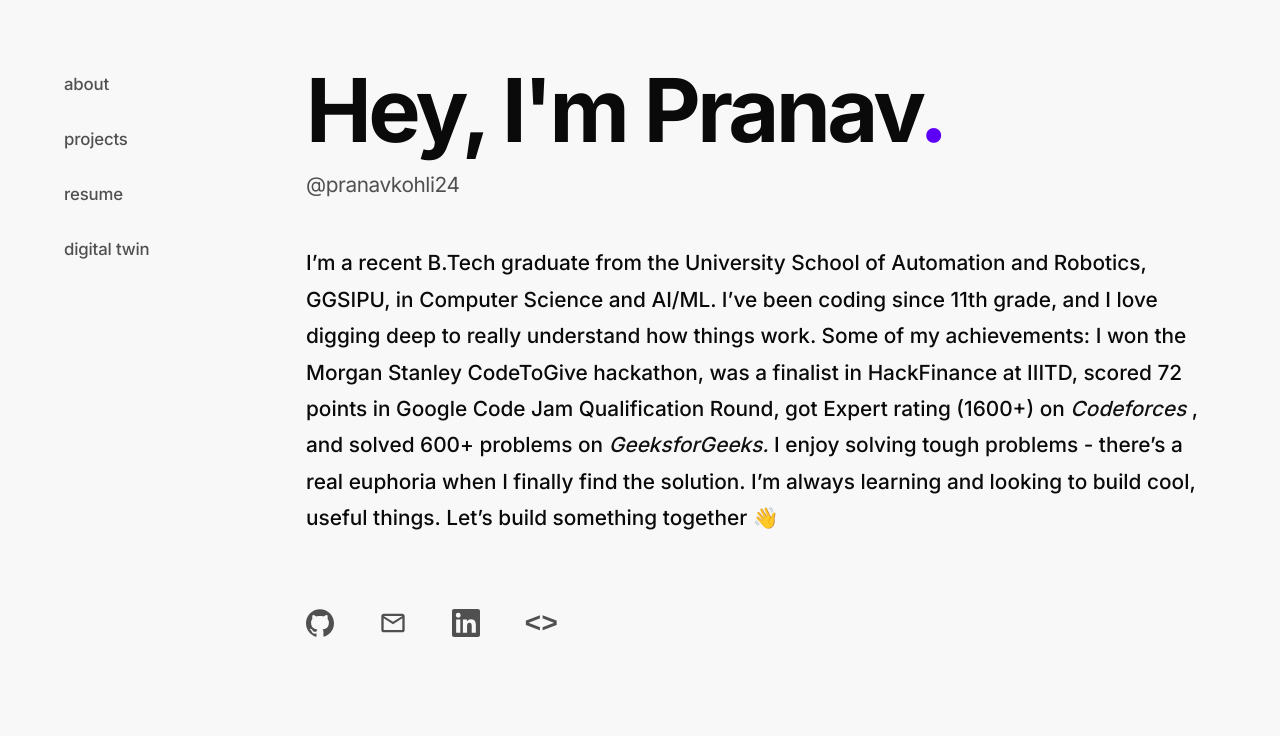
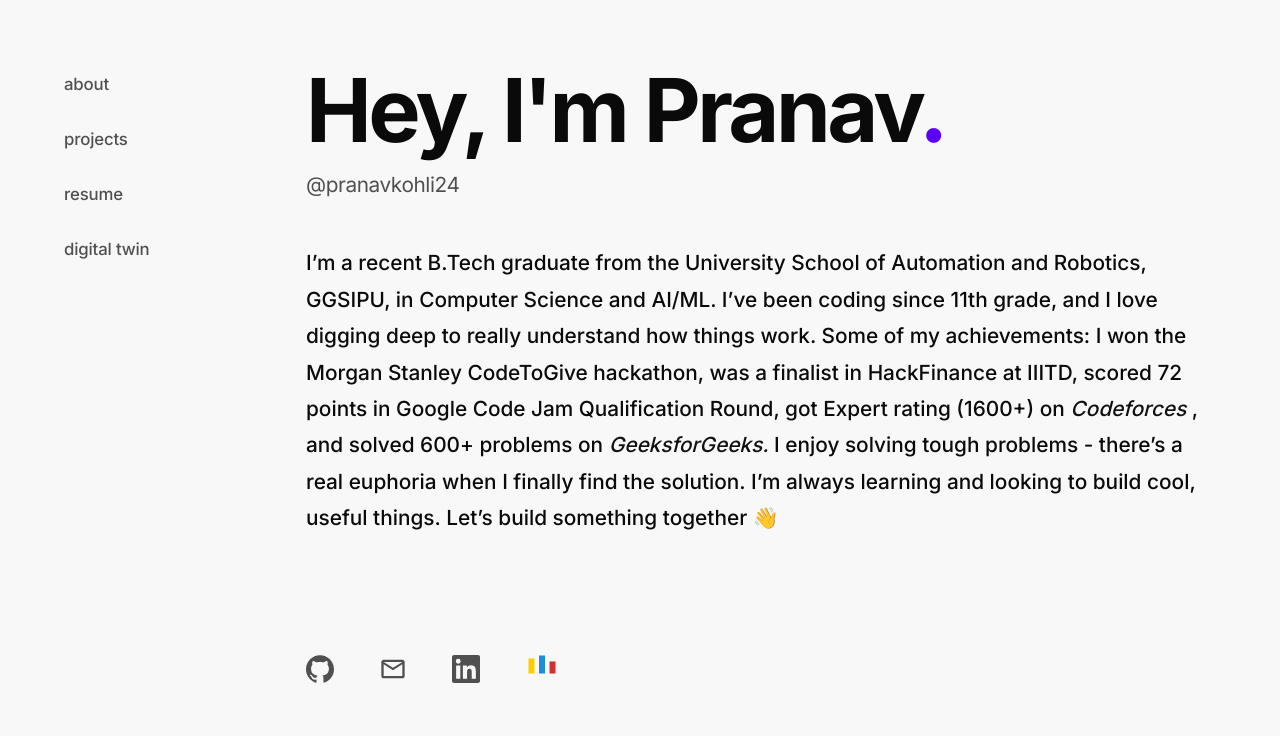
Before and after one commit to PranavKohli24/pranavkohli24.github.io, a plain HTML site: page index.html in a window 1280 px wide. Drawn offline with Linux system fonts and the light colour scheme.

Commit message:
Update Codeforces icon and link in index.html

```diff
--- a/index.html
+++ b/index.html
@@ -150,6 +150,7 @@
         }
 
         /* --- Hamburger Menu --- */
+
         .hamburger-button {
             display: none; /* Hidden by default */
             z-index: 1001;
@@ -224,6 +225,18 @@
             text-decoration: underline;
             cursor: pointer;
         }
+
+        .codeforces-icon svg {
+    width: 120px;
+    height: 120px;
+    transition: transform var(--transition-speed) ease, opacity var(--transition-speed) ease;
+}
+
+.codeforces-icon:hover svg {
+    transform: translateY(-5px);
+    opacity: 0.65;
+}
+
 
         /* --- Media Queries --- */
         @media (max-width: 900px) {
@@ -337,9 +350,15 @@
                 <a href="https://linkedin.com/in/pranav-kohli-987aa5226" title="LinkedIn" target="_blank" rel="noopener noreferrer">
                     <svg role="img" viewBox="0 0 24 24" xmlns="http://www.w3.org/2000/svg"><title>LinkedIn</title><path d="M20.447 20.452h-3.554v-5.569c0-1.328-.027-3.037-1.852-3.037-1.853 0-2.136 1.445-2.136 2.939v5.667H9.351V9h3.414v1.561h.046c.477-.9 1.637-1.85 3.37-1.85 3.601 0 4.267 2.37 4.267 5.455v6.286zM5.337 7.433a2.062 2.062 0 0 1-2.063-2.065 2.064 2.064 0 0 1 2.063-2.065 2.064 2.064 0 0 1 2.063 2.065c0 1.14-.925 2.065-2.063 2.065zm1.782 13.019H3.555V9h3.564v11.452zM22.225 0H1.771C.792 0 0 .774 0 1.729v20.542C0 23.227.792 24 1.771 24h20.451C23.2 24 24 23.227 24 22.271V1.729C24 .774 23.2 0 22.225 0z"/></svg>
                 </a>
-                <a href="https://codeforces.com/profile/pranavkohli_" title="Codeforces" target="_blank" rel="noopener noreferrer" class="code-icon">
-                    &lt;&gt;
-                </a>
+                <a href="https://codeforces.com/profile/pranavkohli_" title="Codeforces" target="_blank" rel="noopener noreferrer" class="codeforces-icon">
+    <svg xmlns="http://www.w3.org/2000/svg" viewBox="0 0 800 180" role="img">
+        <title>Codeforces</title>
+        <rect x="30" y="20" width="40" height="100" fill="#ffcc00"/>
+        <rect x="100" y="0" width="40" height="120" fill="#1f8dd6"/>
+        <rect x="170" y="40" width="40" height="80" fill="#d32f2f"/>
+    </svg>
+</a>
+
             </div>
         </main>
     </div>
```
